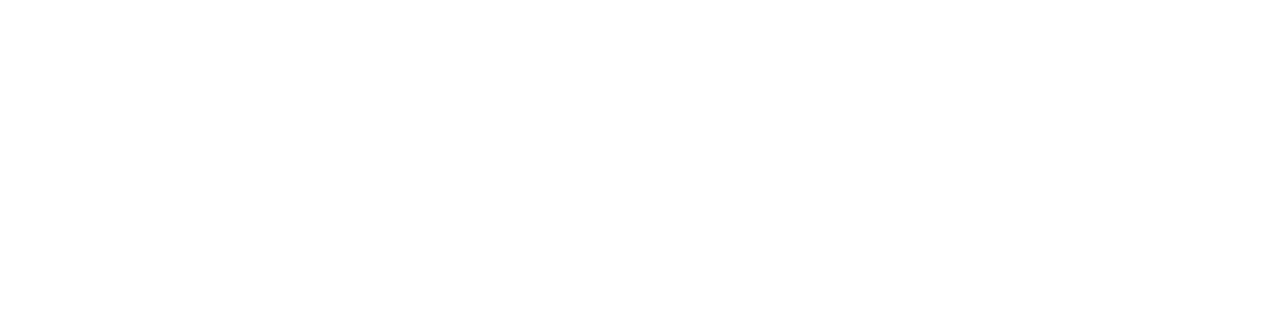
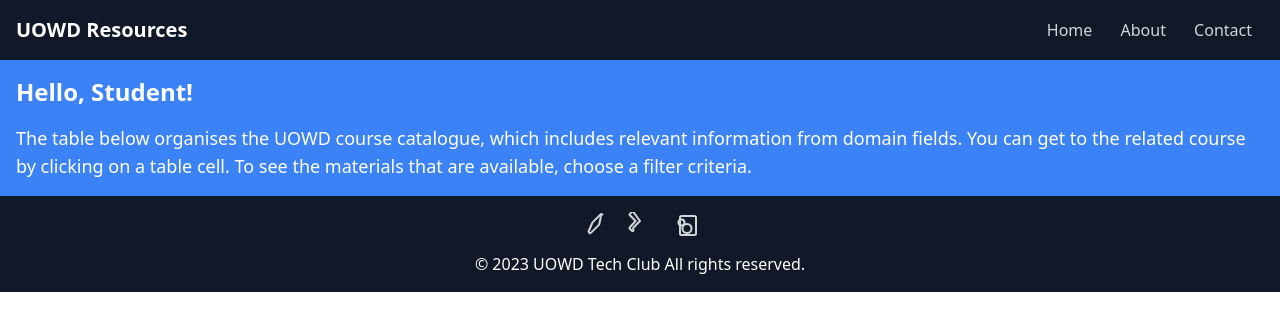
Before and after one commit to UOWD-Tech-Club/UOWD-study-resources, a plain HTML site: page index.html in a window 1280 px wide. Drawn offline with nearby package versions, Linux system fonts and the light colour scheme.

Commit message:
html design

```diff
--- a/index.html
+++ b/index.html
@@ -1,17 +1,60 @@
 <!DOCTYPE html>
 <html lang="en">
+
 <head>
     <meta charset="UTF-8">
     <meta http-equiv="X-UA-Compatible" content="IE=edge">
     <meta name="viewport" content="width=device-width, initial-scale=1.0">
     <title>UOWD TECH Club | UOWD Resources </title>
+    <script src="https://cdn.tailwindcss.com"></script>
 </head>
+
 <body>
-    <header></header>
+    <header class="bg-gray-900 text-white py-4">
+        <nav class="flex items-center justify-between px-4">
+            <div>
+                <a href="#" class="font-bold text-xl">UOWD Resources</a>
+            </div>
+            <div>
+                <a href="#" class="text-gray-300 hover:text-white px-3 py-2">Home</a>
+                <a href="#" class="text-gray-300 hover:text-white px-3 py-2">About</a>
+                <a href="#" class="text-gray-300 hover:text-white px-3 py-2">Contact</a>
+            </div>
+        </nav>
+    </header>
 
-    <main>
+    <main class="bg-blue-500 p-4">
+        <h1 class="text-2xl font-bold text-white">Hello, Student!</h1>
+        <p class="text-lg text-white mt-4">The table below organises the UOWD course catalogue, which includes relevant
+            information from domain fields. You can get to the related course by clicking on a table cell. To see the
+            materials that are available, choose a filter criteria.
+        </p>
+    </main>
 
-    </main>
-    <footer></footer>
+    <footer class="bg-gray-900 text-white py-4">
+        <div class="flex justify-center">
+          <a href="#" class="text-gray-300 hover:text-white mx-3">
+            <svg xmlns="http://www.w3.org/2000/svg" class="h-6 w-6" fill="none" viewBox="0 0 24 24" stroke="currentColor">
+              <path stroke-linecap="round" stroke-linejoin="round" stroke-width="2" d="M22.46 2.62a1.5 1.5 0 00-2.12 0l-7.76 7.76a1.5 1.5 0 00-.44.88L9 18.5a1.5 1.5 0 002.12 2.12l7.76-7.76a1.5 1.5 0 00.44-.88l1.38-6.58a1.5 1.5 0 00-1.38-1.92z" />
+            </svg>
+          </a>
+          <a href="#" class="text-gray-300 hover:text-white mx-3">
+            <svg xmlns="http://www.w3.org/2000/svg" class="h-6 w-6" fill="none" viewBox="0 0 24 24" stroke="currentColor">
+              <path stroke-linecap="round" stroke-linejoin="round" stroke-width="2" d="M5.293 18.707a1 1 0 01-1.414 0l-2-2a1 1 0 010-1.414L7.586 9 1.879 3.293a1 1 0 010-1.414l2-2a1 1 0 011.414 0L12 9l-6.707 6.707z" />
+            </svg>
+          </a>
+          <a href="#" class="text-gray-300 hover:text-white mx-3">
+            <svg xmlns="http://www.w3.org/2000/svg" class="h-6 w-6" fill="none" viewBox="0 0 24 24" stroke="currentColor">
+              <path stroke-linecap="round" stroke-linejoin="round" stroke-width="2" d="M5.5 23a1.5 1.5 0 01-1.5-1.5V5.5A1.5 1.5 0 015.5 4h13a1.5 1.5 0 011.5 1.5v16a1.5 1.5 0 01-1.5 1.5h-13zM8.5 10.5a3 3 0 11-6 0 3 3 0 016 0zm7 6a4.5 4.5 0 10-9 0 4.5 4.5 0 009 0z" />
+            </svg>
+          </a>
+        </div>
+        <div class="text-center mt-4">
+            <p>&copy; 2023 UOWD Tech Club All rights reserved.</p>
+        </div>
+      </footer>
+
+
 </body>
+
 </html>
```
